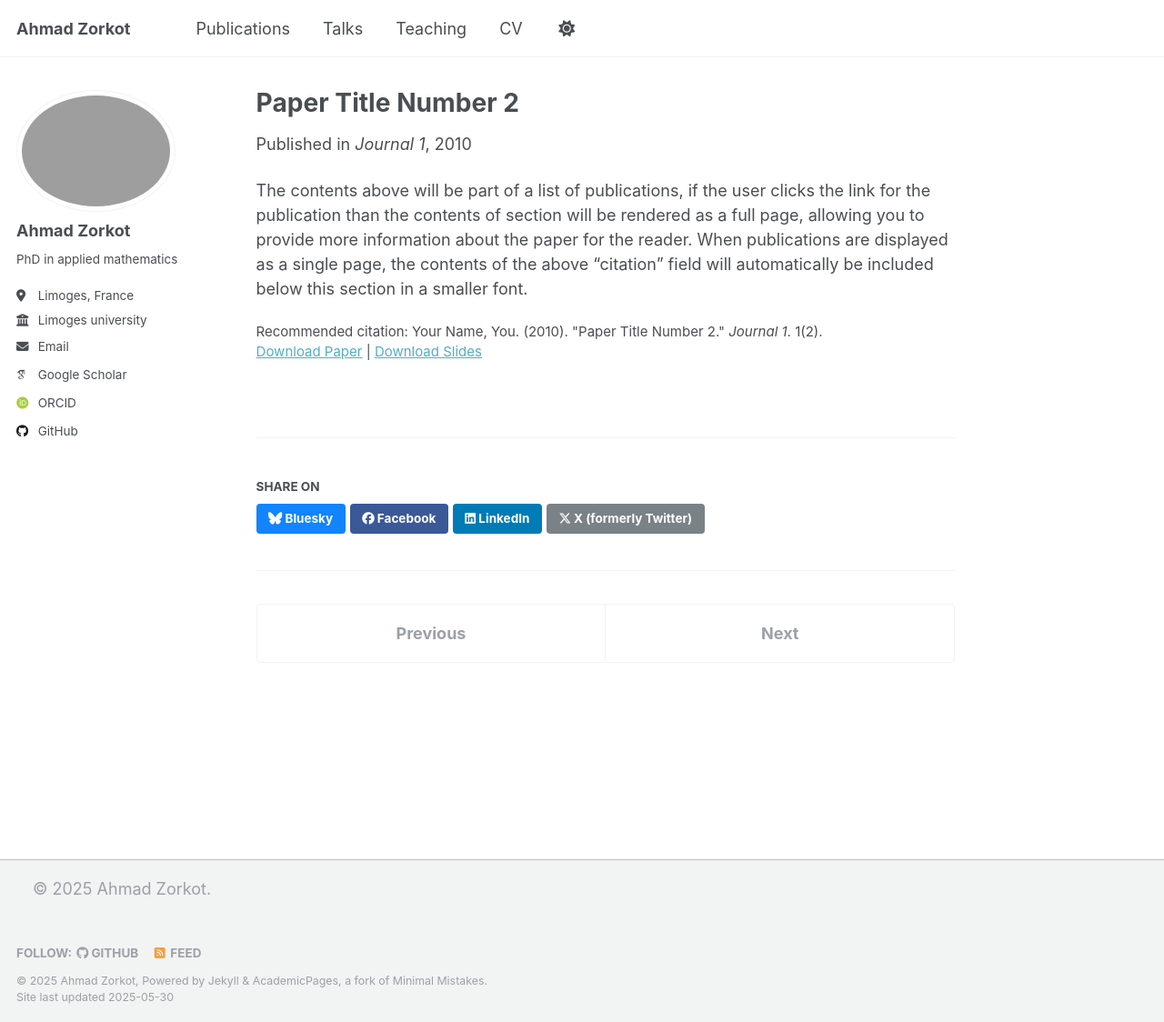
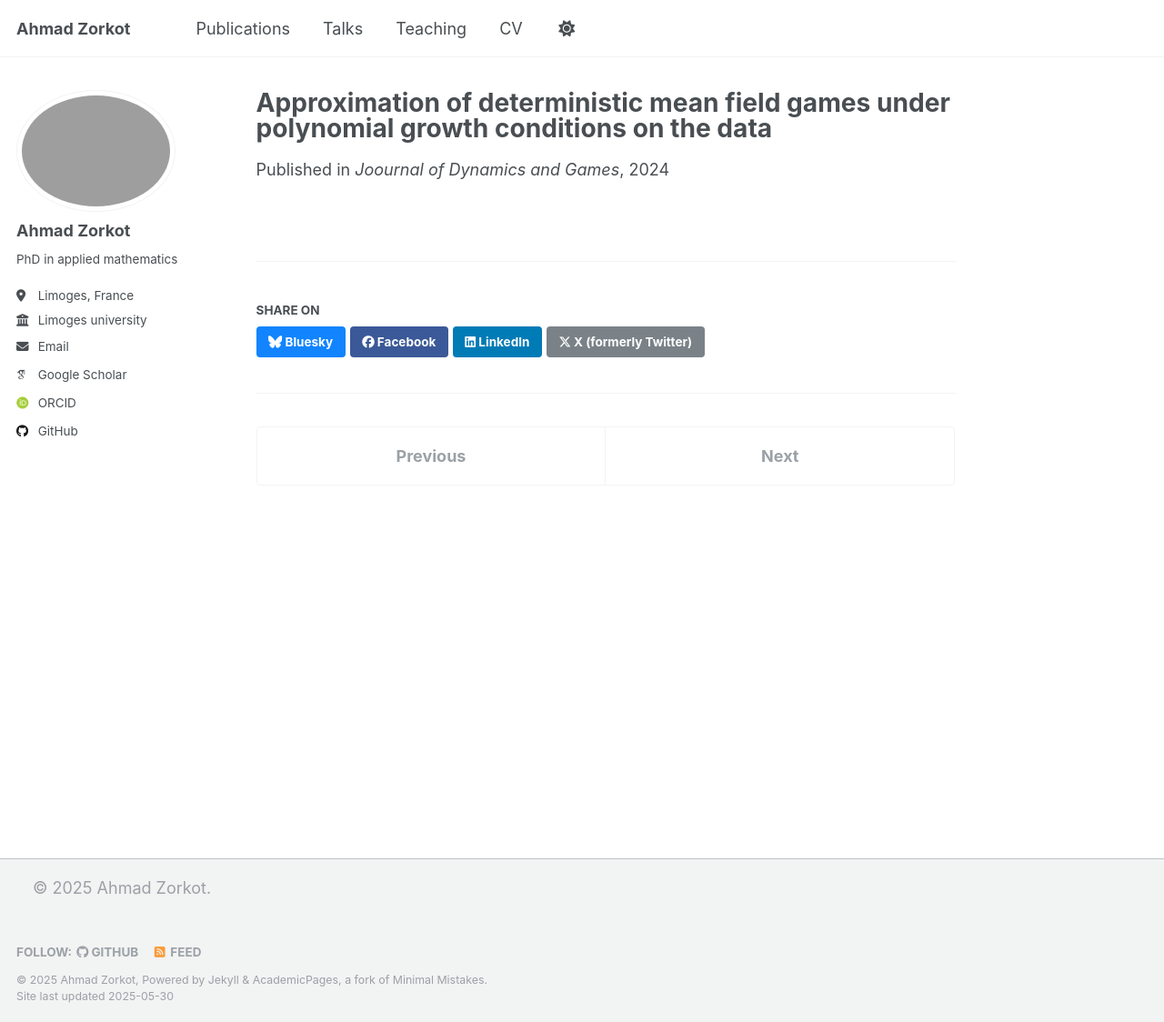
Before and after one commit to ahmadzorkot/ahmadzorkot.github.io, a Jekyll site: the page built from _publications/2010-10-01-paper-title-number-2.md, in a window 1280 px wide and 1124 px high. Shown: the whole window at 91% size. Built offline with Jekyll 4.4.1, drawn with Linux system fonts in a browser that asks for light colours; some web fonts are replaced.

Commit message:
Update 2010-10-01-paper-title-number-2.md

```diff
--- a/_publications/2010-10-01-paper-title-number-2.md
+++ b/_publications/2010-10-01-paper-title-number-2.md
@@ -1,14 +1,10 @@
 ---
-title: "Paper Title Number 2"
+author: "E. Carlini, F. J. Silva and Ahmad Zorkot"
+title: "Approximation of deterministic mean field games under polynomial growth conditions on the data"
 collection: publications
-category: manuscripts
-permalink: /publication/2010-10-01-paper-title-number-2
-excerpt: 'This paper is about the number 2. The number 3 is left for future work.'
-date: 2010-10-01
-venue: 'Journal 1'
-slidesurl: 'http://academicpages.github.io/files/slides2.pdf'
-paperurl: 'http://academicpages.github.io/files/paper2.pdf'
-citation: 'Your Name, You. (2010). &quot;Paper Title Number 2.&quot; <i>Journal 1</i>. 1(2).'
+category: journal
+date: 2024-01-01
+venue: 'Joournal of Dynamics and Games'
+paperurl: 'https://www.aimsciences.org/article/doi/10.3934/jdg.2023018'
+arxivurl: "https://arxiv.org/pdf/2305.01445"
 ---
-
-The contents above will be part of a list of publications, if the user clicks the link for the publication than the contents of section will be rendered as a full page, allowing you to provide more information about the paper for the reader. When publications are displayed as a single page, the contents of the above "citation" field will automatically be included below this section in a smaller font.
```
